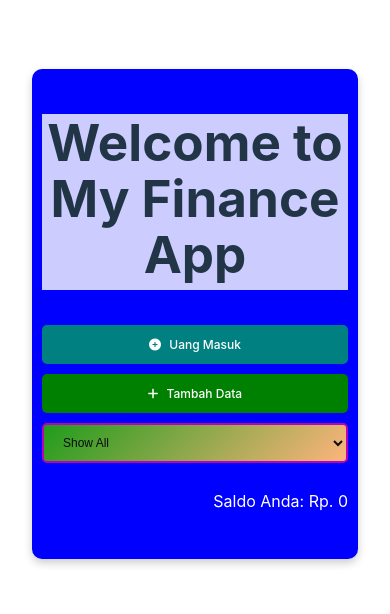
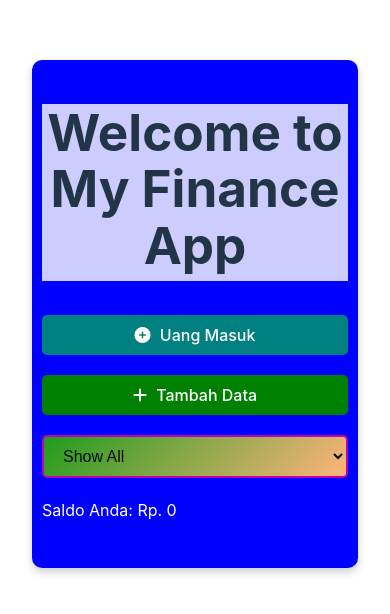
Before and after one commit to marifahmad/management-keungan-sederhana, a Vue app: page / in a window 390 px wide. Shown: the part 108-722 px from the top of the page. Built offline with nearby package versions, Linux system fonts and the light colour scheme.

Commit message:
memperbaiki color modal

```diff
--- a/src/App.vue
+++ b/src/App.vue
@@ -377,6 +377,7 @@ export default {
   width: 100%;
   padding: 8px;
   box-sizing: border-box;
+  color: #000;
 }
 
 .submit-button {
@@ -467,43 +468,41 @@ export default {
 }
 
 
-/* Media Queries untuk Responsif */
-
-/* Ponsel dengan lebar maksimum 600px */
-@media (max-width: 600px) {
+/* Style untuk tampilan ponsel seperti Oppo A54 */
+@media (max-width: 768px) {
   .content {
     padding: 10px;
   }
 
   .button-container {
     flex-direction: column;
-    gap: 10px;
+    align-items: flex-start;
   }
 
   .filter-button,
   .tambah-data-button {
     width: 100%;
-    padding: 12px 0;
-    font-size: 14px;
+    margin-bottom: 10px;
+  }
+
+  .saldo-keterangan {
+    margin-left: 0;
+    margin-top: 10px;
+  }
+
+  .modal-content {
+    width: 90%;
   }
 
   .filter-dropdown {
     width: 100%;
-    font-size: 14px;
+  }
+  .submit-button{
+    margin-right: 5px;
   }
 
-  .modal-content {
-    width: 90%;
-    padding: 15px;
-  }
-
-  .submit-button {
-    padding: 10px 0;
+  .data-list table {
     font-size: 14px;
-  }
-
-  .data-list {
-    padding: 10px;
   }
 
   .data-list th,
@@ -513,8 +512,8 @@ export default {
 
   .edit-button,
   .delete-button {
-    padding: 4px 8px;
-    font-size: 12px;
+    padding: 8px 12px;
+    font-size: 14px;
   }
 
   .modal-close-button {
@@ -522,24 +521,4 @@ export default {
   }
 }
 
-/* Ponsel dengan lebar maksimum 400px */
-@media (max-width: 400px) {
-  .filter-button,
-  .tambah-data-button {
-    font-size: 12px;
-  }
-
-  .filter-dropdown {
-    font-size: 12px;
-  }
-
-  .modal-content {
-    width: 95%;
-  }
-
-  .submit-button {
-    font-size: 12px;
-  }
-}
-
 </style>
```
